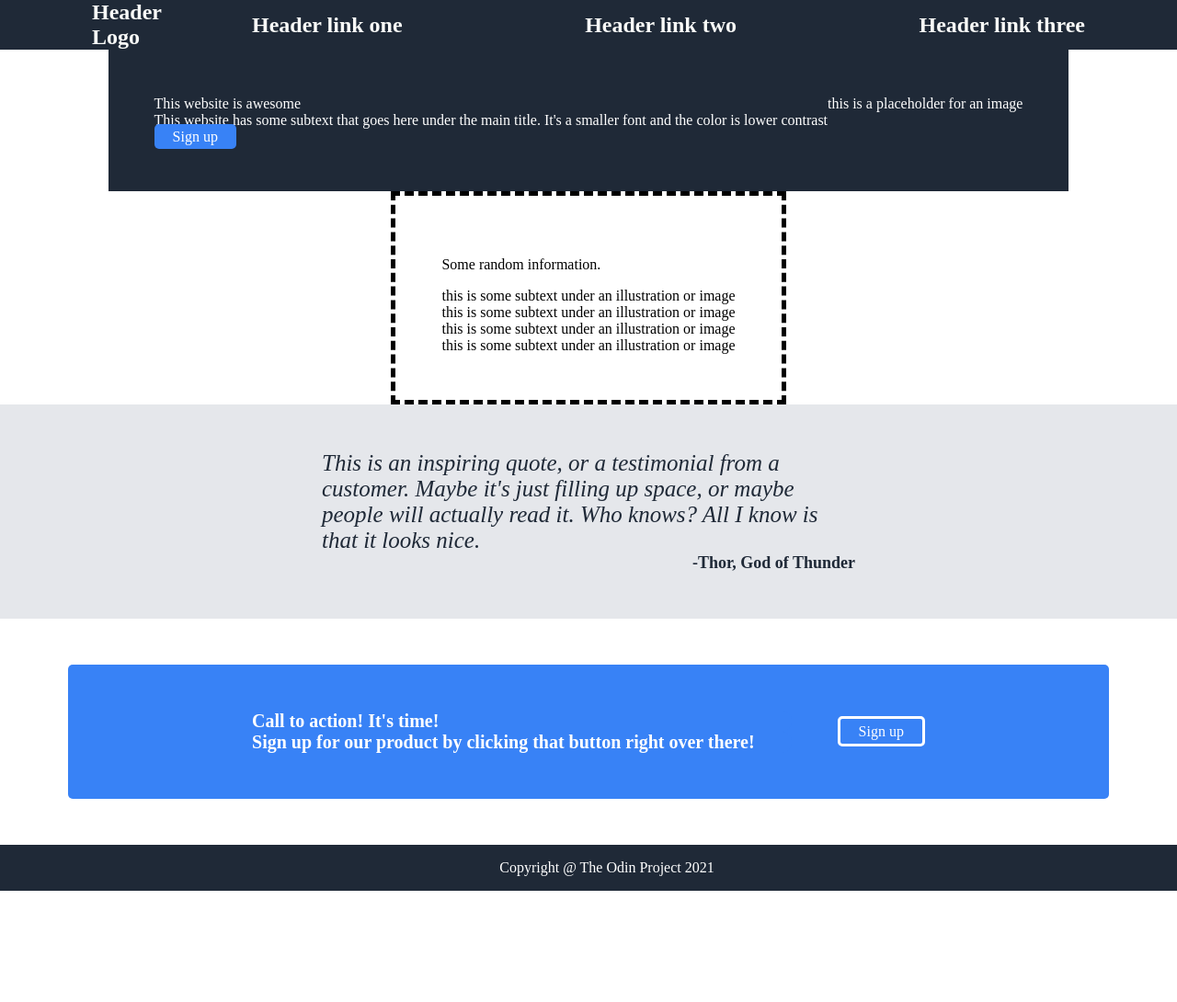
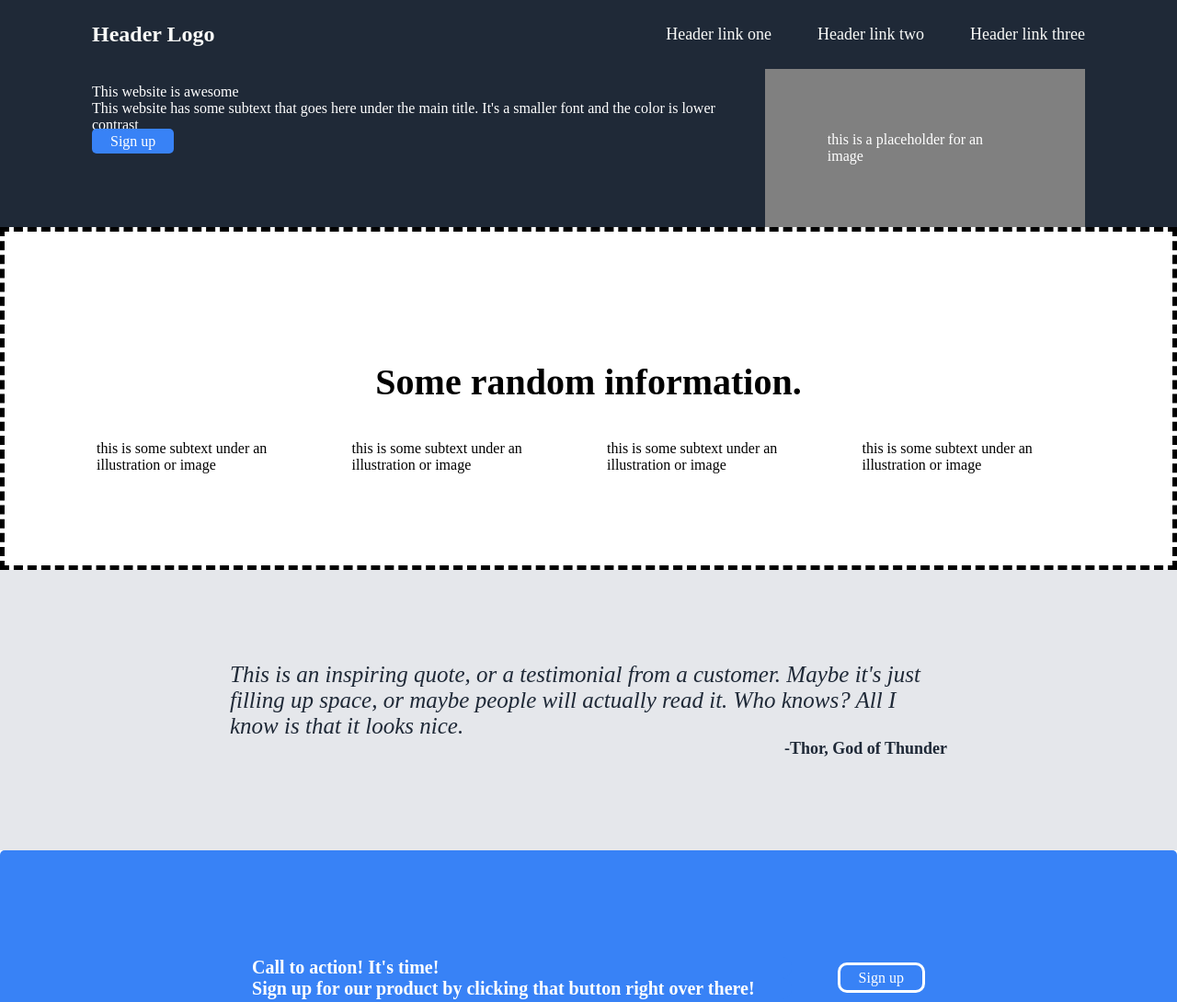
Before and after one commit to Eli8375/odin-landing-page, a plain HTML site: page index.html in a window 1280 px wide. Shown: the top 1090 px of the page at 92% size. Before the commit the page ends 969 px from the top, so only its background shows below. Drawn offline with Linux system fonts and the light colour scheme.

Commit message:
page is much cleaner, still needs more fixing and streamlining

```diff
--- a/index.html
+++ b/index.html
@@ -8,22 +8,25 @@
         <title>Landing Page</title>
     </head>
     <body>
-        <header>
+        <div class="article">
             <div class="header">
-                <li class="header-logo">Header Logo</li>
-                <li class="header-right">Header link one</li>
-                <li class="header-right">Header link two</li>
-                <li class="header-right">Header link three</li>
+                <ul class="left-links">
+                    <li class="header-link">Header Logo</li>
+                </ul>
+                <ul class="right-links">
+                    <li class="header-link">Header link one</li>
+                    <li class="header-link">Header link two</li>
+                    <li class="header-link">Header link three</li>
+                </ul>
             </div>
-        </header>
-        <div class="body">
+            <div class="main-content">
                 <div class="body-top">
-                <div class="body-top-left">
+                    <ul class="body-top-left">
                         <li class="body-top-item">This website is awesome</li>
                         <li class="body-top-item">This website has some subtext that goes here under the main title. It's a smaller font and the color is lower contrast</li>
                         <li class="button"><a href="###">Sign up</a></li>
-                </div>
-                <li class="body-top-item">this is a placeholder for an image</li>
+                    </ul>
+                        <li class="body-top-right">this is a placeholder for an image</li>
                 </div>
                 <div class="body-middle-1">
                     <p class="body-middle-1-title">Some random information.</p>
@@ -39,17 +42,16 @@
                     <li class="body-middle-2-author">-Thor, God of Thunder</li>
                 </div>
                 <div class="body-bottom">
-                <div class="body-bottom-left">
+                    <ul class="body-bottom-left">
                         <li class="body-bottom-item">Call to action! It's time!</li>
                         <li class="body-bottom-item">Sign up for our product by clicking that button right over there!</li>
-                </div>
+                    </ul>
                     <li class="button"><a href="###">Sign up</a></li>
                 </div>
             </div>
-        <footer>
-            <ul>
+            <div class="footer">
                 <li>Copyright @ The Odin Project 2021</li>
-            </ul>
-        </footer>
+            </div>
+        </div>
     </body>
 </html>
--- a/styles.css
+++ b/styles.css
@@ -1,65 +1,62 @@
 body {
-    display: flex;
-    flex-flow: column;
     margin: 0;
 }
 
-.body {
+.article {
     display: flex;
+    flex-direction: column;
+    min-height: 100vh;
 }
 
 li {
     list-style-type: none;
 }
 
+ul {
+    padding: 0;
+}
+
 a {
     text-decoration: none;
+}
+
+.main-content {
+    flex-grow: 1;
 }
 
 .header {
     display: flex;
     background-color: #1F2937;
     color: #F9FAF8;
-    font-size: 24px;
-    font-weight: bolder;
-    align-items: center;
-    justify-content: flex-end;
+    padding: 0 100px;
+
 }
 
-.header-logo {
-    flex: 0 0 0;
-    margin-left: 100px;
+.left-links {
+    display: flex;
+    font-weight: bolder;
+    font-size: 24px;
+    align-items: center;
 }
 
-.header-right {
-    margin: 0 100px 0 auto;
-    flex: 0 0 auto;
-    padding: 0;
-}
-
-footer {
+.right-links {
     display: flex;
-    flex-direction: column;
+    margin-left: auto;
+    gap: 50px;
+    font-size: 18px;
     align-items: center;
-    justify-content: center;
-    background-color: #1F2937;
-    color: white;
-}
-
-.body {
-    display: flex;
-    flex-flow: column wrap;
-    align-items: center;
-    justify-content: center;
 }
 
 .body-top {
     display: flex;
-    flex: 1 1 auto;
     background-color: #1F2937;
-    padding: 50px;
     color: white;
-    margin: auto;
+    padding: 0 100px;
+}
+
+.body-top-right {
+    background-color: grey;
+    padding: 68px;
 }
 
 .body-top .button a {
@@ -70,16 +67,21 @@ footer {
 }
 
 .body-middle-1 {
+    display: flex;
+    flex-direction: column;
     border: 5px dashed black;
-    padding: 50px;
+    padding: 100px 100px;
+    align-items: center;
 }
 
 .body-middle-1-title {
-
+    font-size: 40px;
+    font-weight: 700;
 }
 
 .body-middle-1-box-group {
-
+    display: flex;
+    gap: 40px;
 }
 
 .body-middle-2 {
@@ -88,7 +90,7 @@ footer {
     flex: 0 1 auto;
     background-color: #E5E7EB;
     color: #1F2937;
-    padding: 50px 200px 50px 200px;
+    padding: 100px 100px;
     align-items: center;
     justify-content: center;
 }
@@ -108,26 +110,22 @@ footer {
 
 .body-bottom {
     display: flex;
-    padding: 25px;
     align-items: center;
     justify-content: center;
     background-color: #3882F6;
-    margin: 50px;
     border-radius: 5px;
-    padding: 50px 200px 50px 200px;
+    padding: 100px 100px;
 }
 
 .body-bottom .button a{
     padding: 5px 20px 5px 20px;
     border: white solid 3px;
-    border-radius: 5px;
+    border-radius: 10px;
     color: white;
     margin-left: 50px;
-
 }
 
 .body-bottom-item {
-    flex: 1;
     background-color: #3882F6;
     padding-right: 40px;
     border-radius: 10px;
@@ -135,3 +133,14 @@ footer {
     color: white;
     font-weight: bold;
 }
+
+.footer {
+    display: flex;
+    flex-direction: column;
+    align-items: center;
+    justify-content: center;
+    background-color: #1F2937;
+    color: white;
+    padding: 30px;
+    flex: 0;
+}
```
Lines whose indentation alone changed are shown as unchanged.
